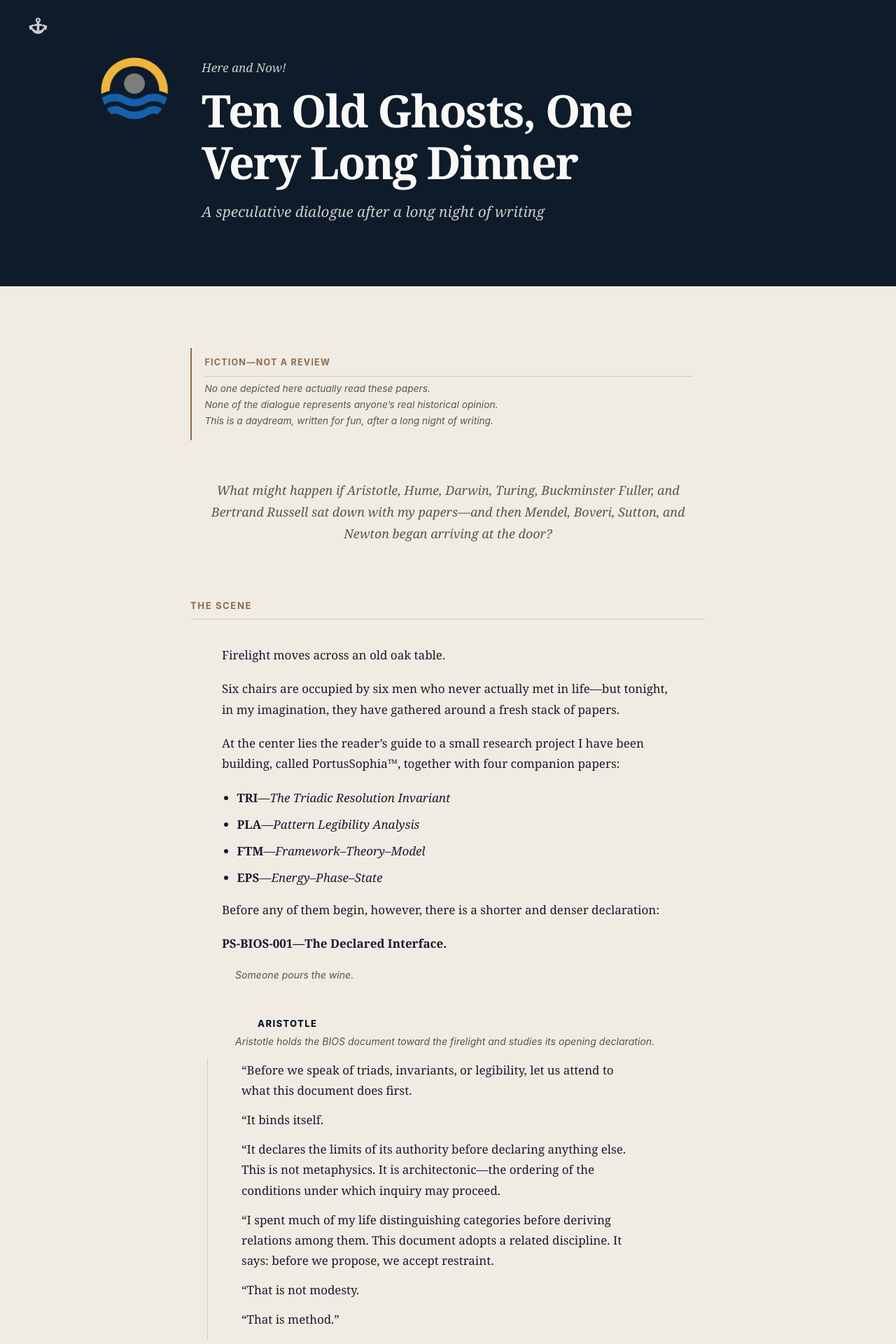
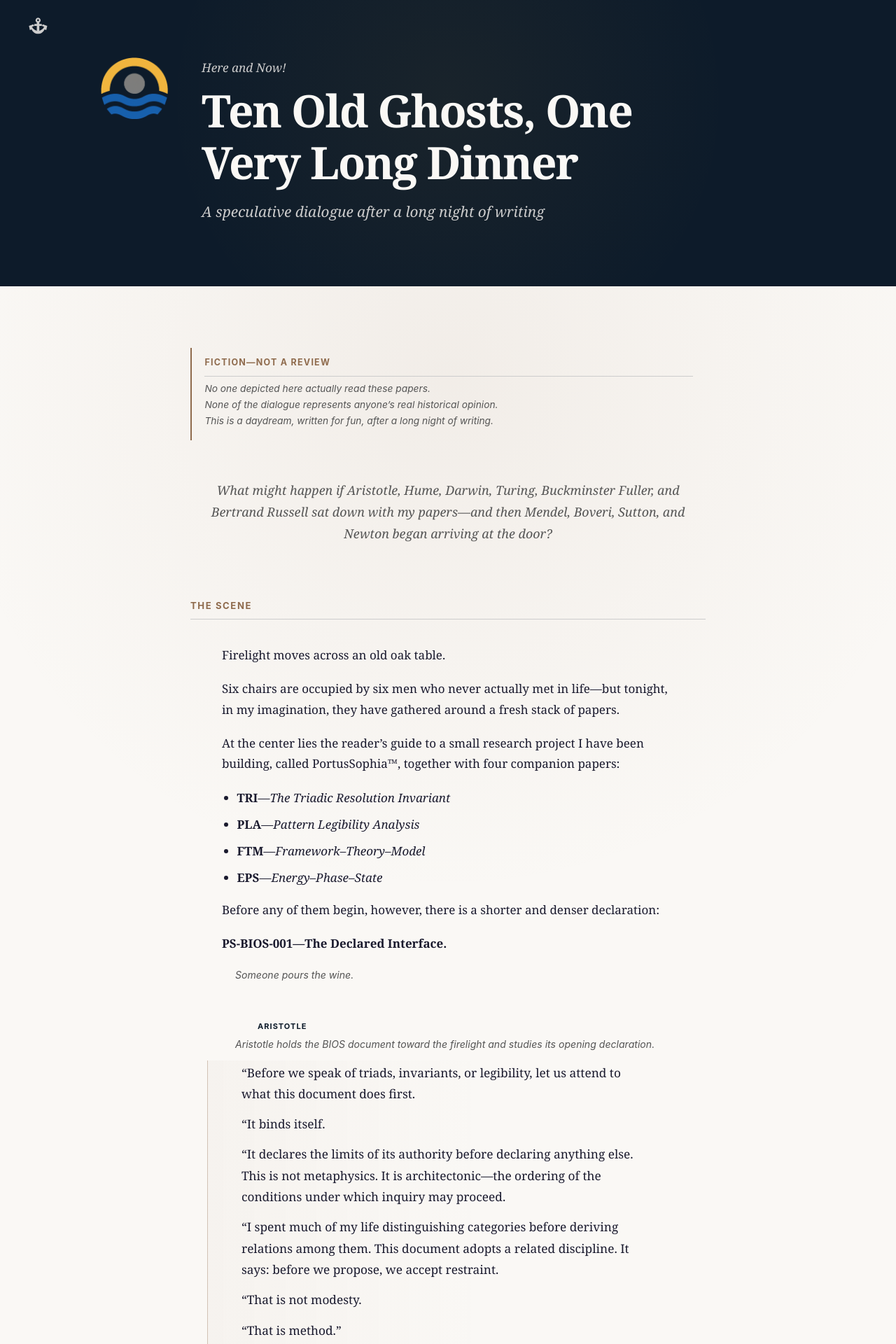
Before and after one commit to portussophia/portussophia-founder, a Jekyll site: the page built from work/ten-old-ghosts/index.md, in a window 1280 px wide. Shown: the top 1920 px of the page at 70% size. Built offline with Jekyll 4.4.1, drawn with Linux system fonts in a browser that asks for light colours.

Commit message:
warmer page for ten-old-ghosts

```diff
--- a/assets/css/site.css
+++ b/assets/css/site.css
@@ -805,10 +805,22 @@ blockquote {
 
 .dinner-story {
   padding-bottom: clamp(4rem, 10vw, 8rem);
+  background-color: var(--parchment);
+  background-image: radial-gradient(
+    circle at 50% 34rem,
+    rgba(143, 107, 77, 0.08) 0,
+    rgba(143, 107, 77, 0.035) 24rem,
+    transparent 46rem
+  );
 }
 
 .dinner-header-band {
-  background: var(--navy);
+  background-color: var(--navy);
+  background-image: radial-gradient(
+    circle at 50% 35%,
+    rgba(240, 181, 63, 0.055) 0,
+    transparent 58%
+  );
 }
 
 .dinner-header {
@@ -923,20 +935,26 @@ blockquote {
   padding-left: clamp(1rem, 8vw, 4.5rem);
   color: var(--navy);
   font-family: var(--sans);
-  font-size: 0.82rem;
-  font-weight: 780;
-  letter-spacing: 0.1em;
-  text-transform: uppercase;
+  font-size: 1rem;
+  font-variant-caps: all-small-caps;
+  font-weight: 720;
+  letter-spacing: 0.065em;
 }
 
 .dinner-content blockquote {
   max-width: 43rem;
   margin: 0 auto 2.5rem;
   padding: 0.15rem clamp(1rem, 8vw, 4.5rem) 0.15rem clamp(1.15rem, 5vw, 3rem);
-  border-left: 1px solid var(--rule);
+  border-left: 1px solid rgba(143, 107, 77, 0.38);
+  background-image: linear-gradient(
+    90deg,
+    rgba(143, 107, 77, 0.035),
+    transparent 58%
+  );
   color: var(--slate);
-  font-size: 1.06rem;
-  line-height: 1.72;
+  font-family: var(--serif);
+  font-size: 1.08rem;
+  line-height: 1.76;
 }
 
 .dinner-content blockquote p {
@@ -957,7 +975,7 @@ blockquote {
   max-width: 43rem;
   margin-block: 3.5rem;
   padding: 1.4rem clamp(1rem, 5vw, 2.5rem);
-  border-block: 1px solid var(--rule);
+  border-block: 1px solid rgba(143, 107, 77, 0.3);
   color: var(--warm-slate);
   font-style: italic;
 }
```
